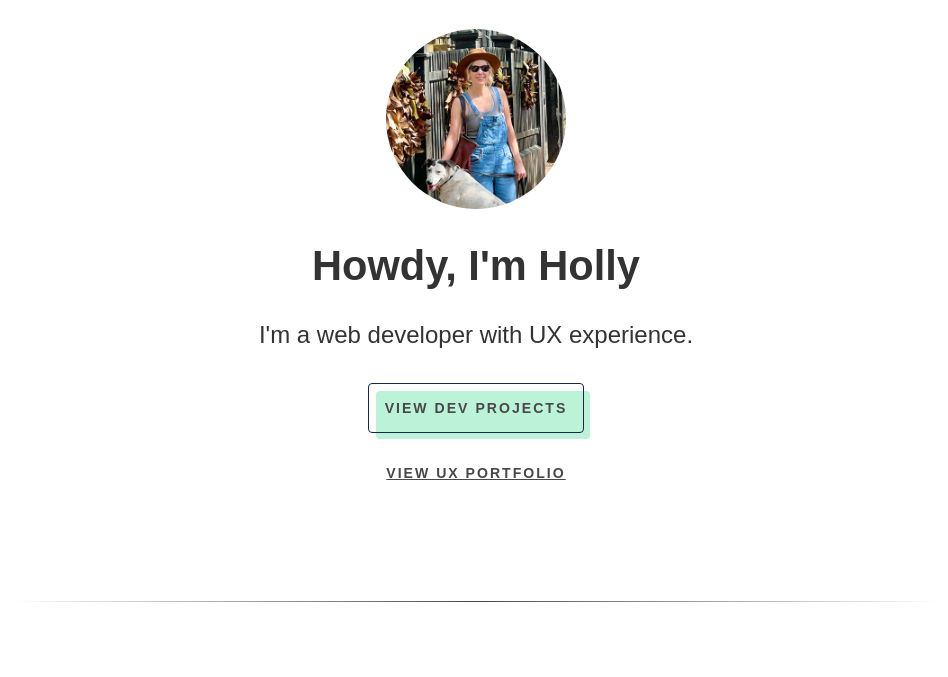
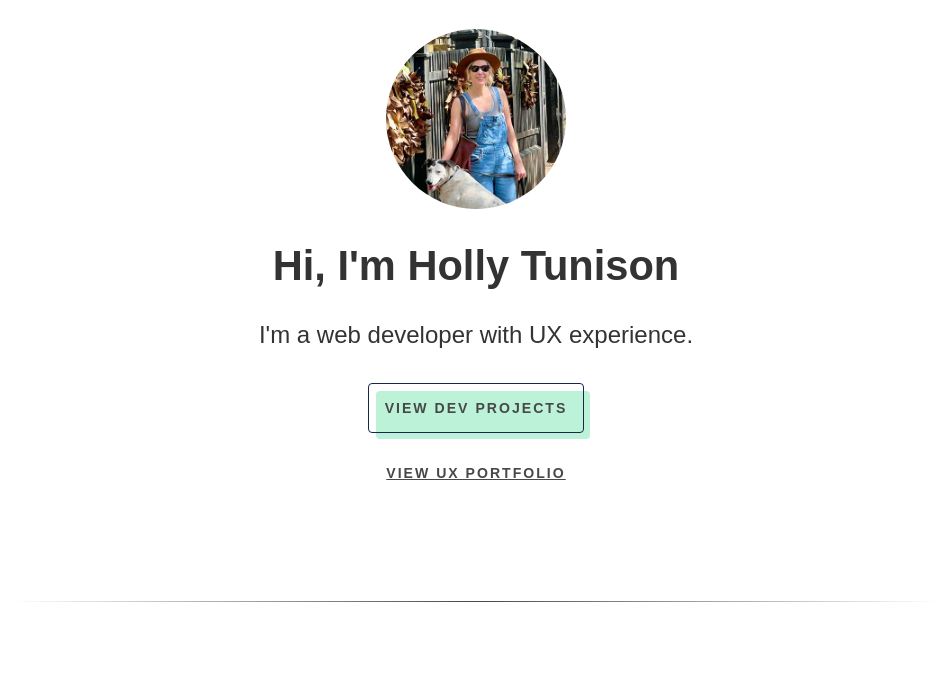
Before and after one commit to hollytunison/full-stack-portfolio, a plain HTML site: page index.html in a window 1280 px wide. Shown: the part 123-800 px from the top of the page, without its empty margins (164-1112 px from the left). Drawn offline with nearby package versions, Linux system fonts and the light colour scheme; a script that the page names is missing.

Commit message:
added last name

```diff
--- a/index.html
+++ b/index.html
@@ -40,7 +40,7 @@
         <div class="container">
             <section id="intro" class="heading-centered" aria-describedby="intro-h1 intro-h2">
                 <img src="images/avatar.jpg" alt="image of holly" class="avatar" width="180" height="180">
-                <h1 id="intro-h1" class="title--lg intro name">Howdy, I'm Holly</h1>
+                <h1 id="intro-h1" class="title--lg intro name">Hi, I'm Holly Tunison</h1>
                 <h2 id="intro-h2" class="title--md intro-tagline">I'm a <strong>web developer</strong> with UX experience.</h2>
                 <a href="#work" class="btn btn-icon">View Dev Projects</a>
                 <a href="https://www.hollytunison.design/" class="link" target="https://www.hollytunison.design/">View UX Portfolio</a>
```
